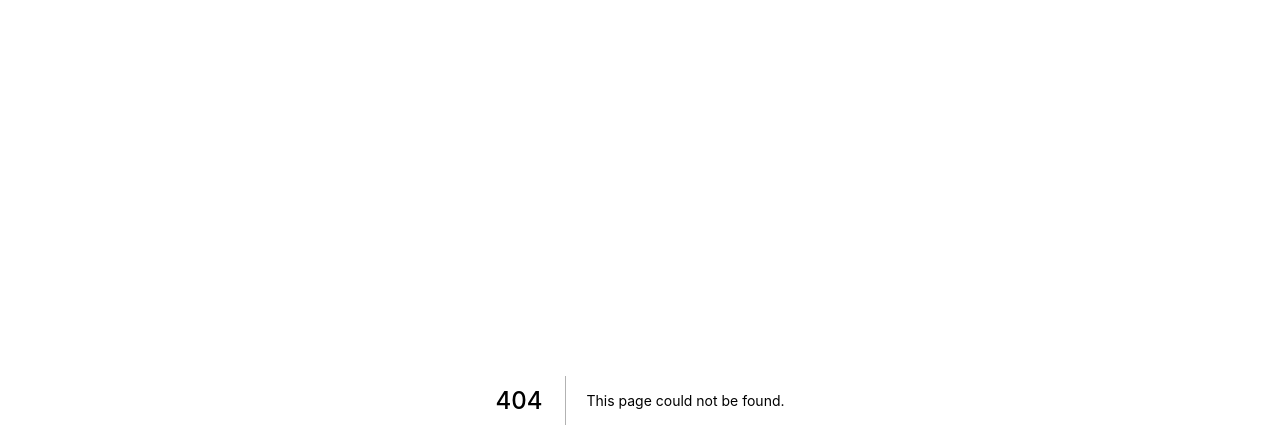
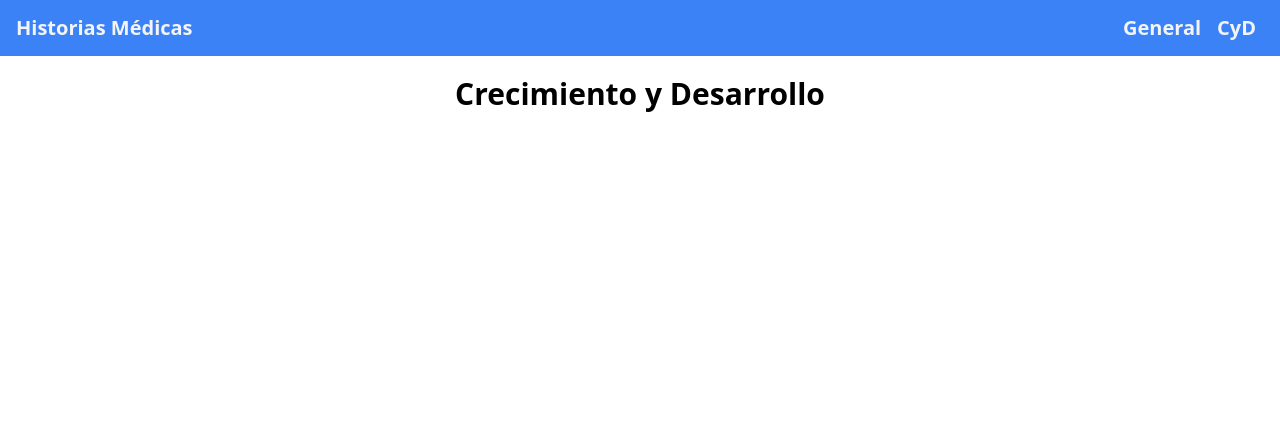
Before and after one commit to JohanAltamar/historias-medicas, a Next.js app: page /cyd in a window 1280 px wide. Before the commit this address had no page. Shown: the top 448 px of the page. Built offline with nearby package versions, Linux system fonts and the light colour scheme.

Commit message:
Add(-): CyD page added

```diff
--- a/package.json
+++ b/package.json
@@ -14,6 +14,7 @@
     "react-dom": "18.2.0"
   },
   "devDependencies": {
+    "@tailwindcss/forms": "^0.5.2",
     "@types/node": "18.0.6",
     "@types/react": "18.0.15",
     "@types/react-dom": "18.0.6",
--- /dev/null
+++ b/pages/cyd/index.tsx
@@ -0,0 +1,13 @@
+import { MainLayout } from "../../components/templates";
+
+const CyDPage = () => {
+  return (
+    <MainLayout title="Crecimiento y Desarrollo | Historias Médicas">
+      <h1 className="text-3xl font-bold text-center my-5">
+        Crecimiento y Desarrollo
+      </h1>
+    </MainLayout>
+  );
+};
+
+export default CyDPage;
--- a/tailwind.config.js
+++ b/tailwind.config.js
@@ -7,5 +7,7 @@ module.exports = {
   theme: {
     extend: {},
   },
-  plugins: [],
+  plugins: [
+    require('@tailwindcss/forms'),
+  ],
 }
```
Also changed, not shown: 1 other file (tests, documents, lock files or other folders).
